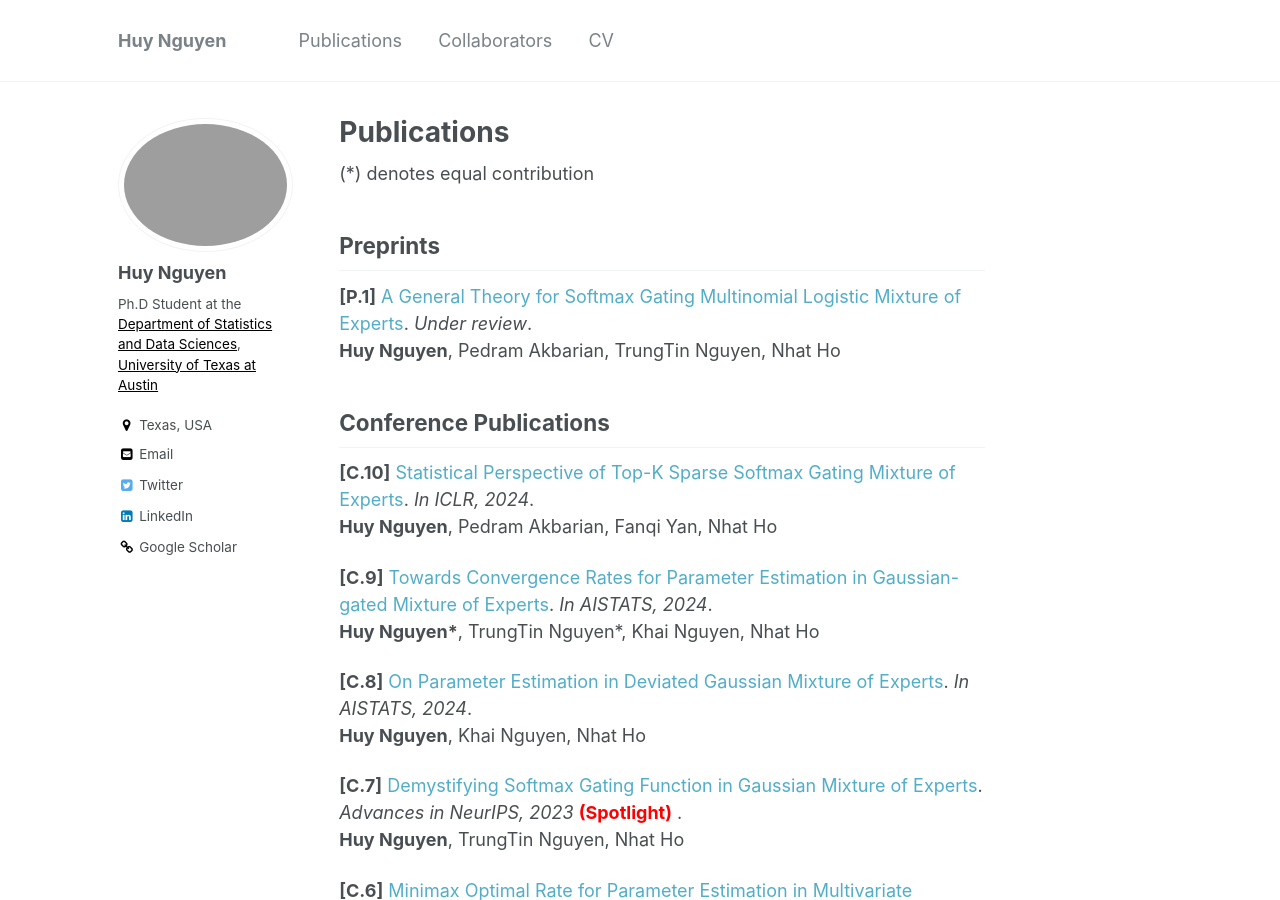
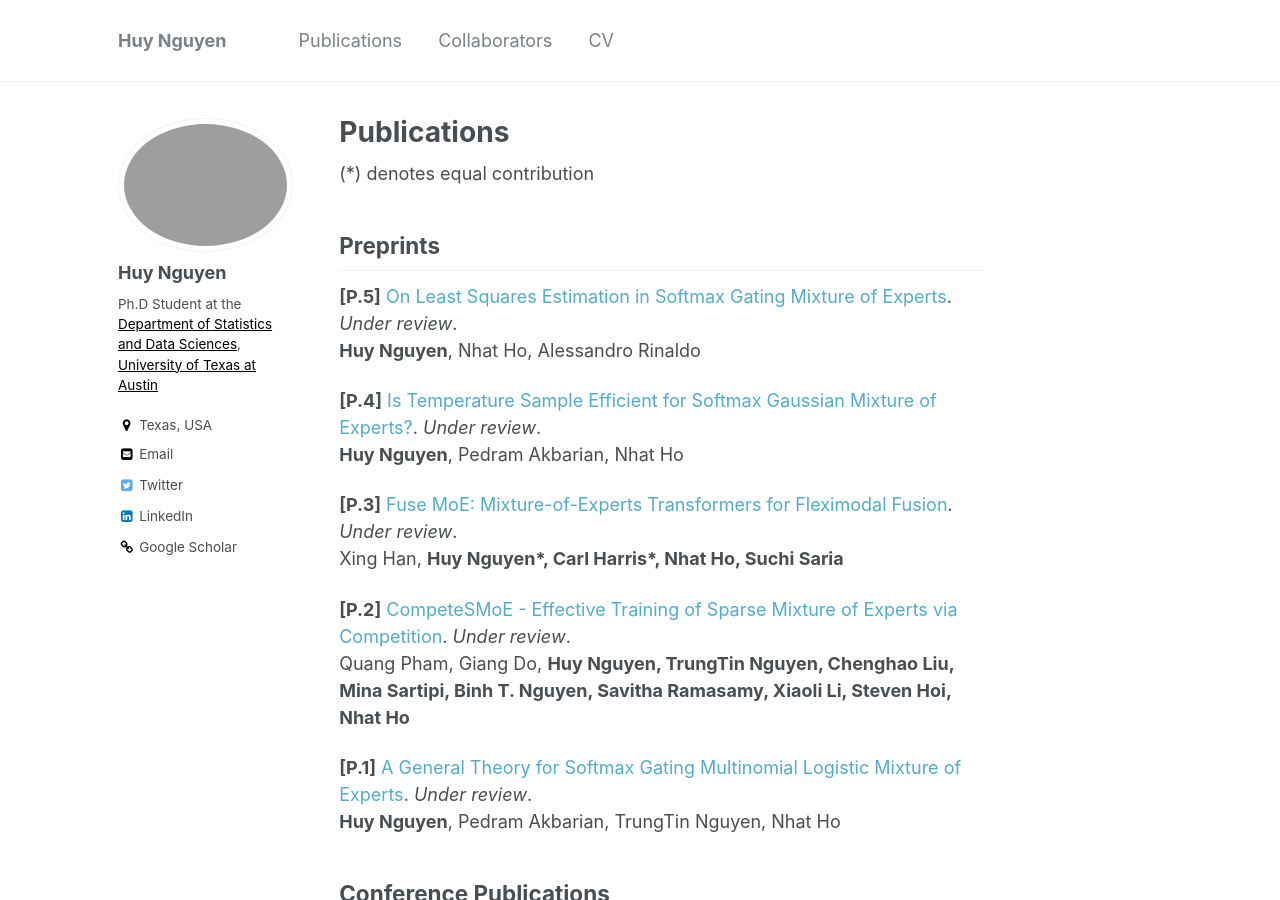
Before and after one commit to snowwhite2011/huyentrang0811.github.io, a Jekyll site: the page built from _pages/articles.md, in a window 1280 px wide and 900 px high. Built offline with Jekyll 4.4.1, drawn with Linux system fonts in a browser that asks for light colours.

Commit message:
Update articles.md

```diff
--- a/_pages/articles.md
+++ b/_pages/articles.md
@@ -13,6 +13,18 @@ redirect_from:
 (*) denotes equal contribution
 
 ## Preprints
+
+**[P.5]** [On Least Squares Estimation in Softmax Gating Mixture of Experts](https://arxiv.org/pdf/2402.02952.pdf). *Under review*. <br/>
+<b>Huy Nguyen</b>, Nhat Ho, Alessandro Rinaldo
+
+**[P.4]** [Is Temperature Sample Efficient for Softmax Gaussian Mixture of Experts?](https://arxiv.org/pdf/2401.13875.pdf). *Under review*. <br/>
+<b>Huy Nguyen</b>, Pedram Akbarian, Nhat Ho
+
+**[P.3]** [Fuse MoE: Mixture-of-Experts Transformers for Fleximodal Fusion](https://arxiv.org/pdf/2402.03226.pdf). *Under review*. <br/>
+Xing Han, <b>Huy Nguyen\*<b>, Carl Harris\*, Nhat Ho, Suchi Saria
+
+**[P.2]** [CompeteSMoE - Effective Training of Sparse Mixture of Experts via Competition](https://arxiv.org/pdf/2402.02526.pdf). *Under review*. <br/>
+Quang Pham, Giang Do, <b>Huy Nguyen<b>, TrungTin Nguyen, Chenghao Liu, Mina Sartipi, Binh T. Nguyen, Savitha Ramasamy, Xiaoli Li, Steven Hoi, Nhat Ho
 
 **[P.1]** [A General Theory for Softmax Gating Multinomial Logistic Mixture of Experts](https://arxiv.org/pdf/2310.14188.pdf). *Under review*. <br/>
 <b>Huy Nguyen</b>, Pedram Akbarian, TrungTin Nguyen, Nhat Ho
```
